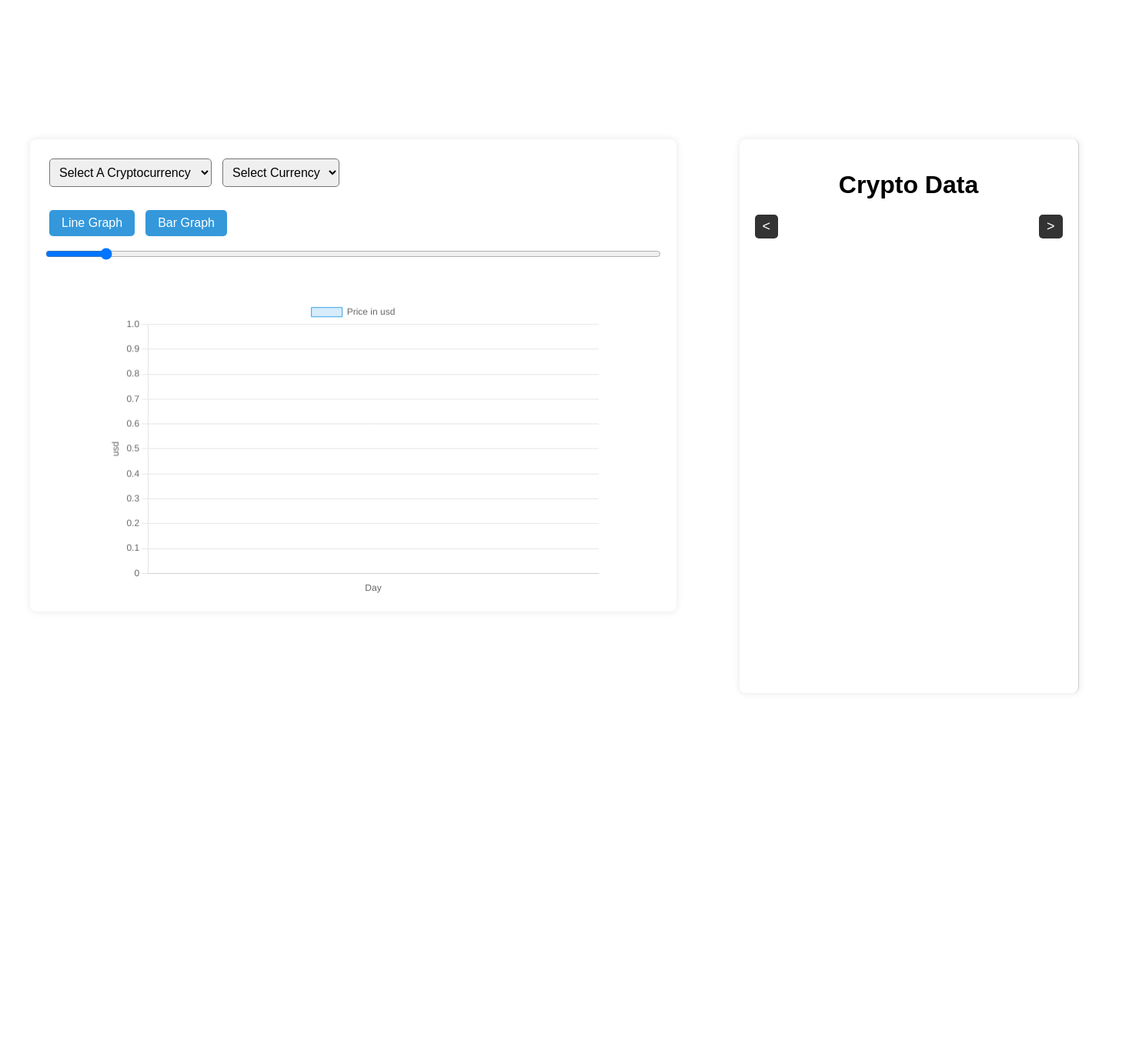
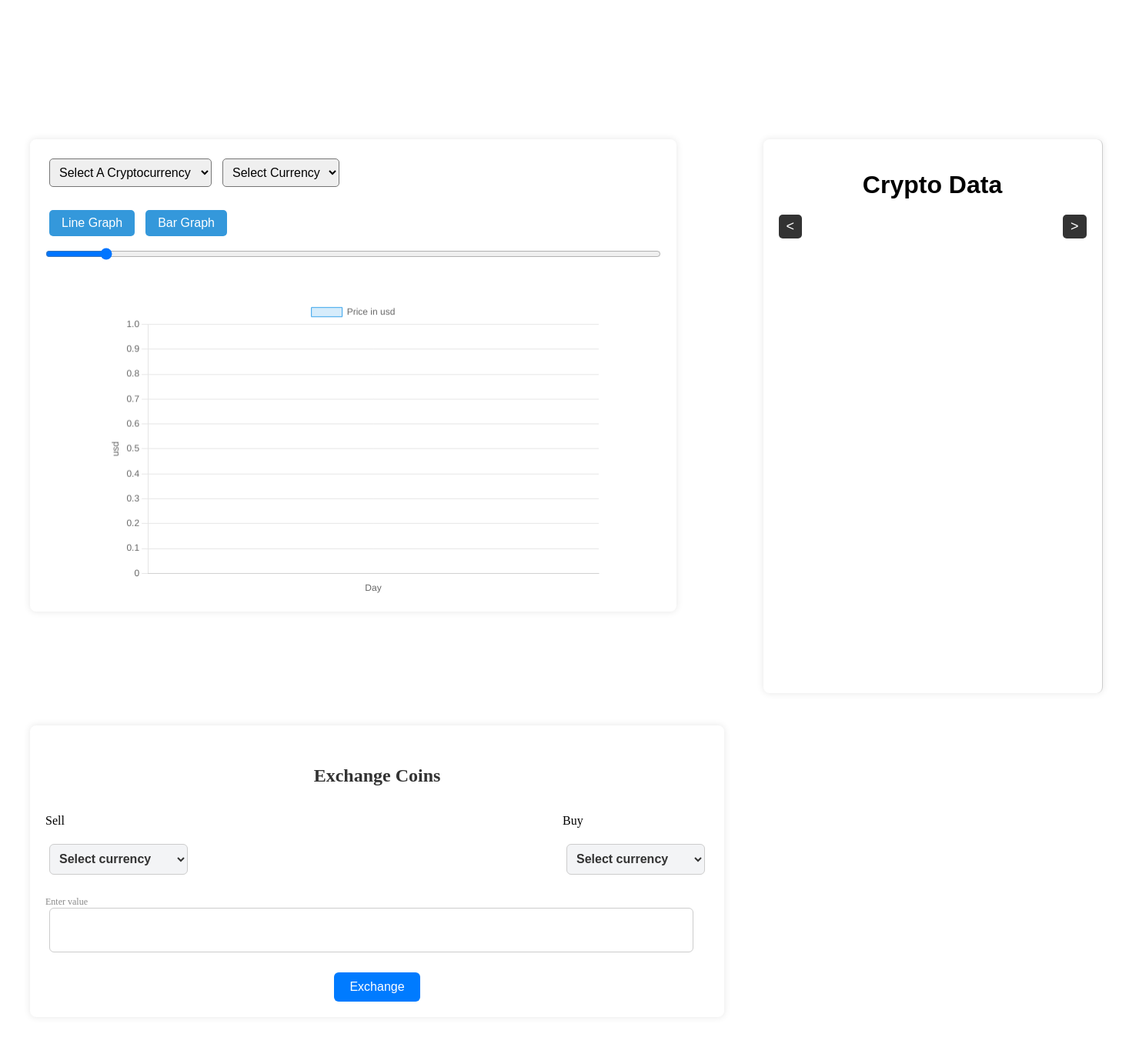
Before and after one commit to yuviii99/cryptoViz, a Django app: page / in a window 1480 px wide. Shown: the whole page at 77% size. Before the commit the page ends 901 px from the top, so only its background shows below. Run offline with Django 5.2, Linux system fonts and the light colour scheme; data that the repository does not hold is empty.

Commit message:
integrate with base and pass data

```diff
--- a/vis_crypto/templates/vis_crypto/base.html
+++ b/vis_crypto/templates/vis_crypto/base.html
@@ -8,6 +8,7 @@
         <link rel="stylesheet" href="{% static 'base.css' %}">
         <link rel="stylesheet" href="{% static 'chart.css' %}">
         <link rel="stylesheet" href="{% static 'barView.css' %}">
+        <link rel="stylesheet" href="{% static 'exchange.css' %}">
         <script src="https://cdn.jsdelivr.net/npm/chart.js"></script>
     </head>
     <body style="margin-top:150px">
@@ -18,6 +19,9 @@
             <div class="grid-item">
                 {% include content3.template_name with data=content3.data.bar_view_data %}
             </div>
+            <div class="grid-item">
+                {% include content2.template_name with exchange_rates=content2.data.exchange_rates %}
+            </div>
         </div>
     </div>
     </body>
```
